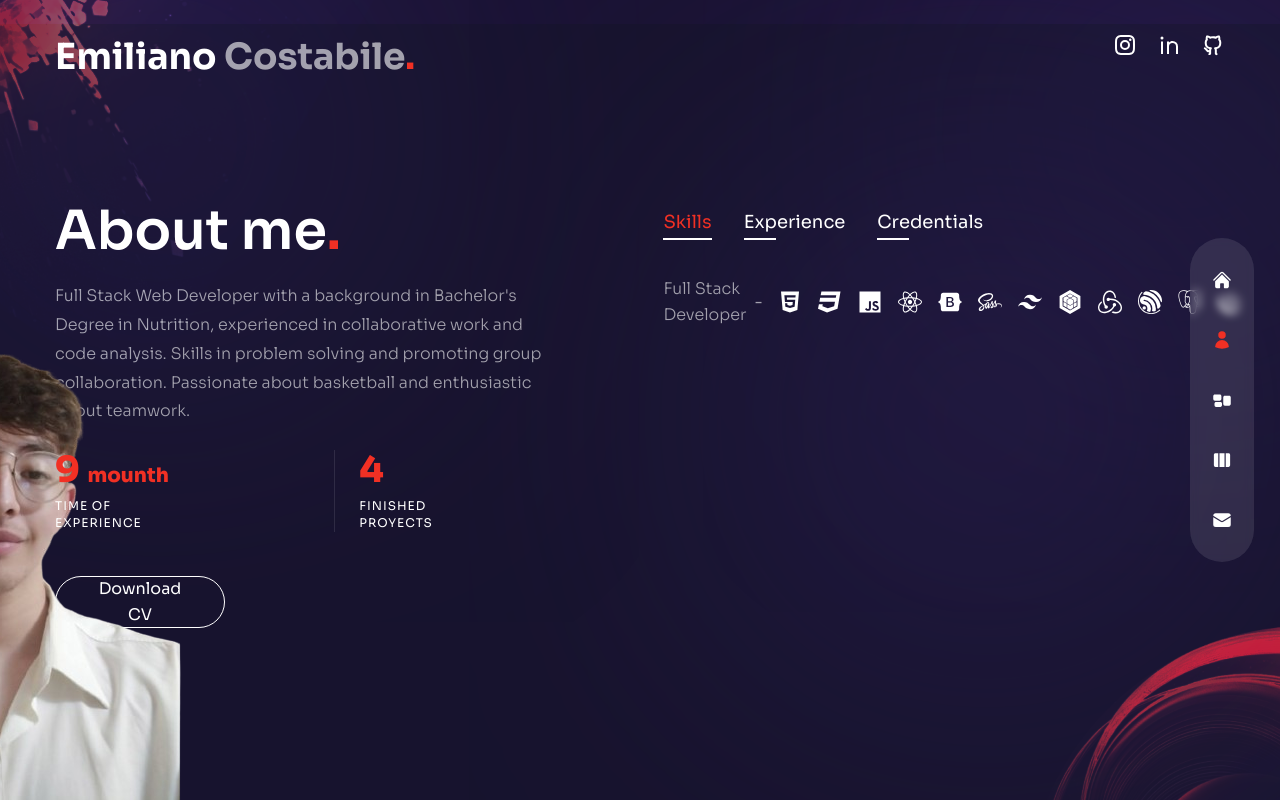
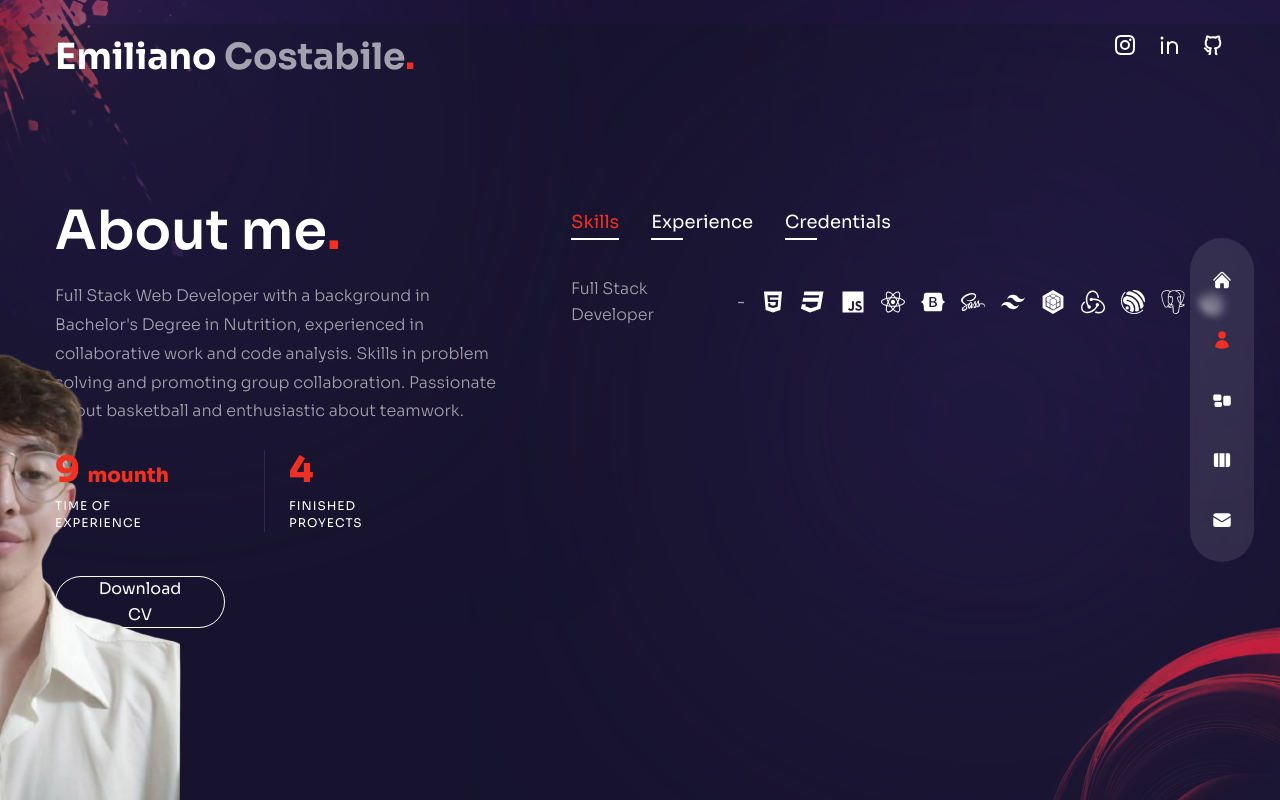
Before and after one commit to Emiliano006/Portfolio-CV, a Next.js app: page /about in a window 1280 px wide. Built offline with nearby package versions, Linux system fonts and the light colour scheme.

Commit message:
responsive

```diff
--- a/pages/about/index.js
+++ b/pages/about/index.js
@@ -99,7 +99,7 @@ const About = () => {
   const [index, setIndex] = useState(0);
   console.log(index);
   return (
-  <div className="h-full bg-primary/30 py-32 text-center xl:text-left mb-4 mt-6">
+  <div className="h-full bg-primary/30 py-32 text-center xl:text-left mb-4 mt-6 ">
   <Circles />
   <motion.div
     variants={fadeIn('right', 0.2)}
@@ -111,7 +111,7 @@ const About = () => {
     <Avatar />
   </motion.div>
   <div className="container mx-auto h-full flex flex-col items-center xl:flex-row gap-x-6">
-    <div className="flex-1 flex flex-col justify-center">
+    <div className="flex-1 flex flex-col justify-center ">
     <motion.h2
     variants={fadeIn('right', 0.2)}
     initial='hidden'
@@ -149,14 +149,6 @@ const About = () => {
       </div>
       <div className="text-xs uppercase tracking-[1px] leading-[1.4] max-w-[100px]">Time of experience</div>
     </div>
-    {/* <div className="relative flex-1 after:w-[1px] after:h-full after:bg-white/10 after:absolute after:top-0 after:right-0">
-      <div className="text-2xl xl:text-4xl font-extrabold text-accent mb-2">
-        <CountUp start={0} end={3} duration={5} /> +
-      </div>
-      <div className="text-xs uppercase tracking-[1px] leading-[1.4] max-w-[100px]">
-        Satiesfied clients
-      </div>
-    </div> */}
     <div className="relative flex-1 ">
       <div className="text-2xl xl:text-4xl font-extrabold text-accent mb-2">
         <CountUp start={0} end={4} duration={5} />
@@ -165,14 +157,6 @@ const About = () => {
         Finished Proyects
       </div>
       </div>
-      {/* <div className="relative flex-1">
-      <div className="text-2xl xl:text-4xl font-extrabold text-accent mb-2">
-        <CountUp start={0} end={8} duration={5} /> +
-      </div>
-      <div className="text-xs uppercase tracking-[1px] leading-[1.4] max-w-[100px]">
-        Winning awards
-      </div>
-      </div> */}
     </div>
     </motion.div>
     <a
@@ -187,12 +171,13 @@ const About = () => {
               <BsArrowRight className="-translate-y-[120%] opacity-0 group-hover:flex group-hover:-translate-y-0 group-hover:opacity-100 transition-all duration-300 absolute text-[22px]" />
             </a>
     </div>
+
     <motion.div
     variants={fadeIn('left', 0.4)}
     initial='hidden'
     animate='show'
     exit='hidden'
-    className="flex flex-col w-full xl:max-w-[48%] h-[480px]">
+    className="flex flex-col w-full xl:max-w-[60%] h-[480px] xl:pl-12 overflow-y-auto">
     <div className="flex gap-x-4 xl:gap-x-8 mx-auto xl:mx-0 mb-4 mt-6">
       {aboutData.map((item, itemIndex) => {
       return (
@@ -209,7 +194,7 @@ const About = () => {
       );
       })}
     </div>
-    <div className="py-2 xl:py-6 flex flex-col gap-y-2 xl:gap-y-4 items-center xl:items-start">
+    <div className="py-2 xl:py-6 flex flex-col gap-y-2 xl:gap-y-4 items-center xl:items-start ">
       {aboutData[index].info.map((item, itemIndex)=> {
         return (
           <div
@@ -231,6 +216,7 @@ const About = () => {
       })}
     </div>
     </motion.div>
+
   </div>
   </div>
   );
```
